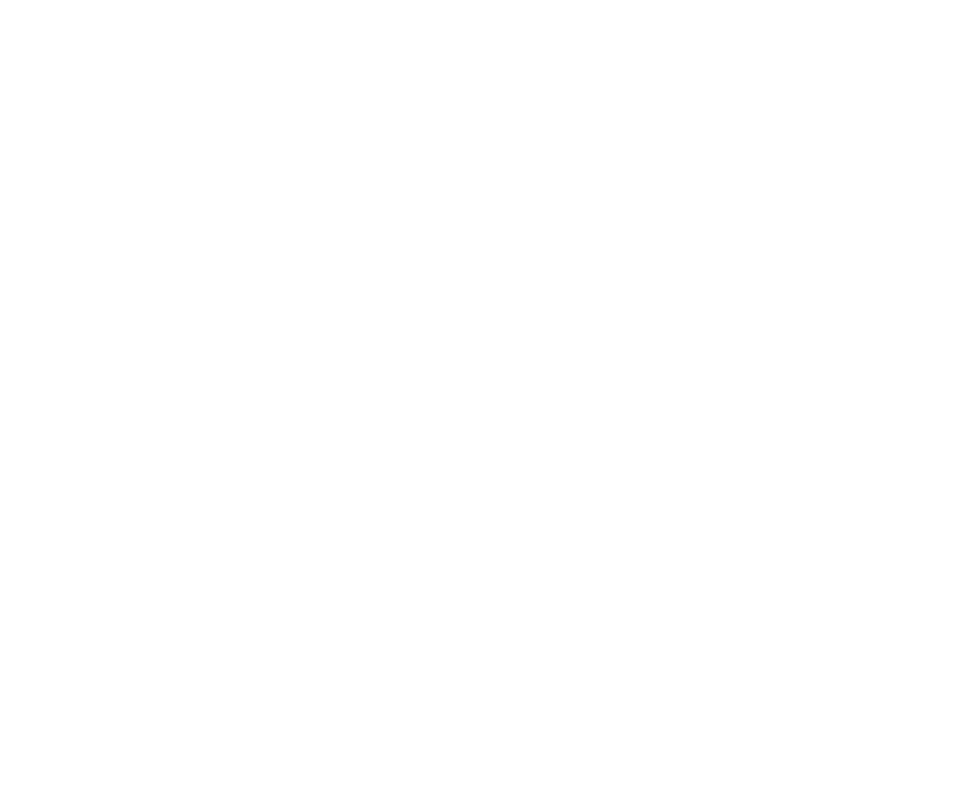
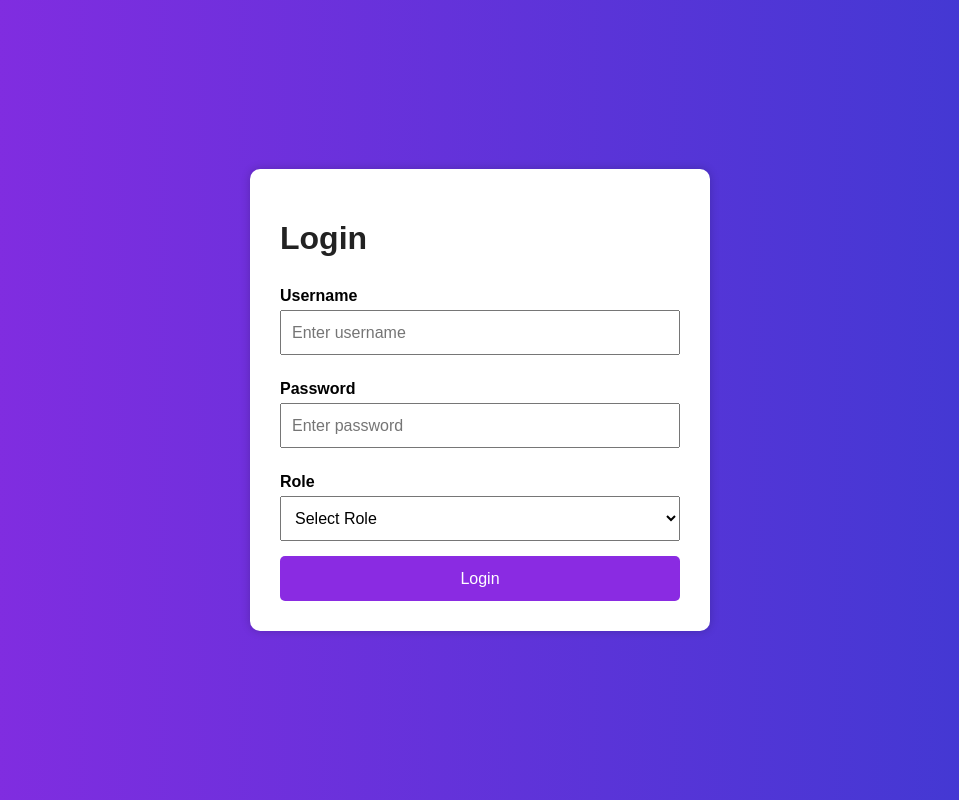
Before and after one commit to kubwimanav/solvit-projects, a plain HTML site: page index.html in a window 1280 px wide. Shown: the whole page, without its empty margins (160-1119 px from the left). Drawn offline with Linux system fonts and the light colour scheme.

Commit message:
login page html and css

```diff
--- a/index.html
+++ b/index.html
@@ -1,11 +1,97 @@
+<!DOCTYPE html>
 <html lang="en">
 <head>
     <meta charset="UTF-8">
     <meta name="viewport" content="width=device-width, initial-scale=1.0">
-    <title>Document</title>
-    <link rel="stylesheet" href="main.css">
+    <title>Login</title>
+    <style>
+        body {
+            display: flex;
+            justify-content: center;
+            align-items: center;
+            height: 100vh;
+            background: linear-gradient(to right, blueviolet, rgb(58, 58, 209));
+            font-family: Arial, sans-serif;
+            margin: 0;
+        }
+
+        .container {
+            width: 400px;
+            padding: 30px;
+            background: white;
+            border-radius: 10px;
+            box-shadow: 0px 0px 10px rgba(0,0,0,0.2);
+        }
+
+        .h-login {
+            color: rgb(34, 34, 34);
+            margin-bottom: 20px;
+        }
+
+        form {
+            display: flex;
+            flex-direction: column;
+        }
+
+        label {
+            text-align: left;
+            margin-top: 10px;
+            font-weight: bold;
+        }
+
+        input{
+            margin-top: 5px;
+            margin-bottom: 15px;
+            height: 45px;
+            padding: 10px;
+            font-size: 16px;
+            width: 100%;
+            box-sizing: border-box;}
+
+        select {
+            margin-top: 5px;
+            margin-bottom: 15px;
+            height: 45px;
+            padding: 10px;
+            font-size: 16px;
+            width: 100%;
+            box-sizing: border-box;
+        }
+
+        button {
+            width: 100%;
+            height: 45px;
+            background-color: blueviolet;
+            color: white;
+            border: none;
+            border-radius: 5px;
+            font-size: 16px;
+            cursor: pointer;
+        }
+
+        button:hover {
+            background-color: indigo;
+        }
+    </style>
 </head>
 <body>
+    <div class="container">
+        <h1 class="h-login">Login</h1>
+        <form action="" id="form-data">
+            <label for="username">Username</label>
+            <input type="text" name="username" placeholder="Enter username" id="username" required>
 
+            <label for="passwordid">Password</label>
+            <input type="password" name="password" placeholder="Enter password" id="passwordid" required>
+
+            <label for="role">Role</label>
+            <select name="role" id="role" required>
+                <option value="">Select Role</option>
+                <option value="admin">Admin</option>
+            </select>
+
+            <button type="submit">Login</button>
+        </form>
+    </div>
 </body>
 </html>
```
